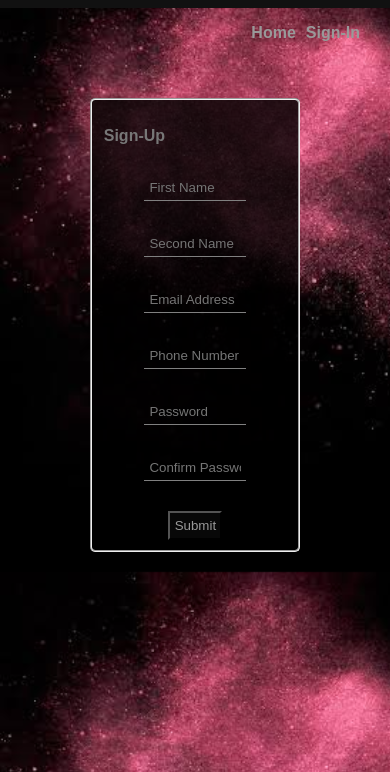
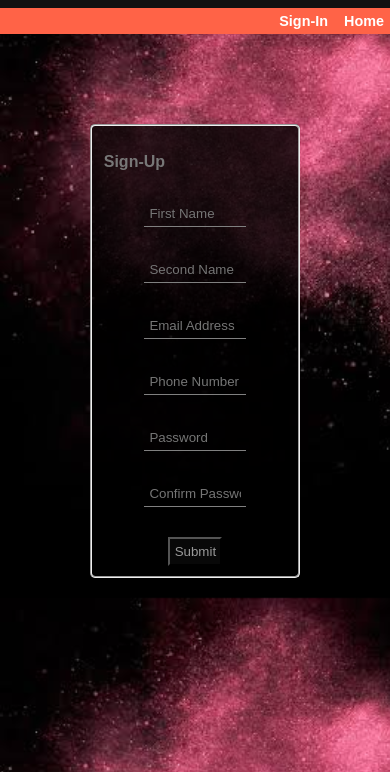
Before and after one commit to Ad3mola/mywebsite, a plain HTML site: page UI/SignUpPage.html in a window 390 px wide. Shown: the part 72-844 px from the top of the page. Drawn offline with Linux system fonts and the light colour scheme.

Commit message:
fixed mobile version

```diff
--- a/UI/Spage.css
+++ b/UI/Spage.css
@@ -53,21 +53,31 @@ input[type="submit"] {
     color: #999;
 }
 nav{
-    margin:0 20px 70px 0;
+    margin:0 0 70px 0;
+    text-align: right;
+    background-color: tomato;
+    font-size: 0.9em;
 }
 nav ul li{
+    display: inline-block;
+    font-weight: bold;
+    padding: 5px;
+    margin-right:
+}
+nav ul{
     display: inline;
-    float: right;
     font-weight: bold;
-    margin-right: 10px;
-
+    margin: 0;
 }
 nav a{
     text-decoration: none;
-    color: #999;
+    color: white;
+    padding: 1px;
+    margin-bottom: 5px;
 }
 nav ul li a:hover{
-    color:#777;
+    color: #000;
+    padding-bottom: 1px;
 }
 
 
```
